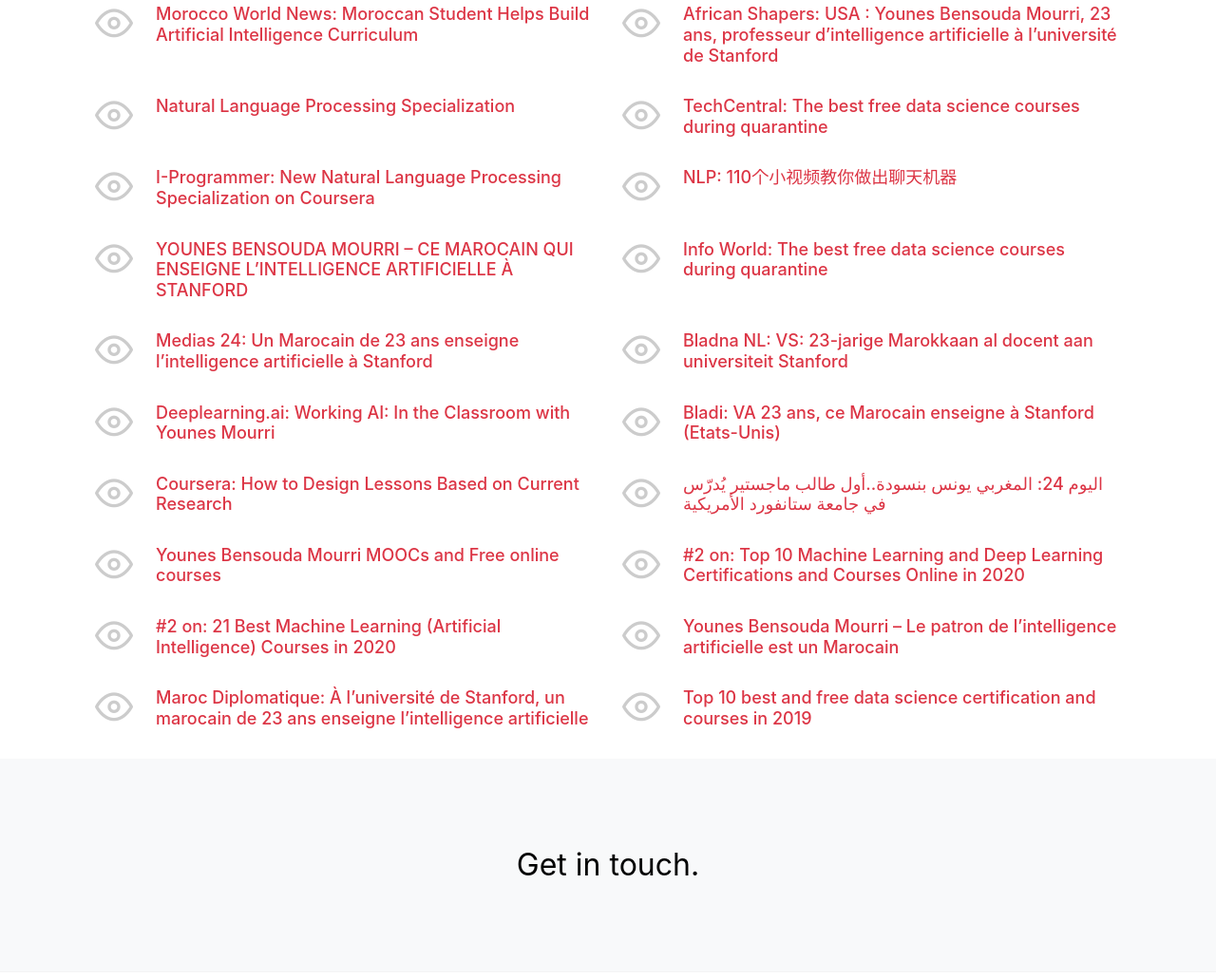
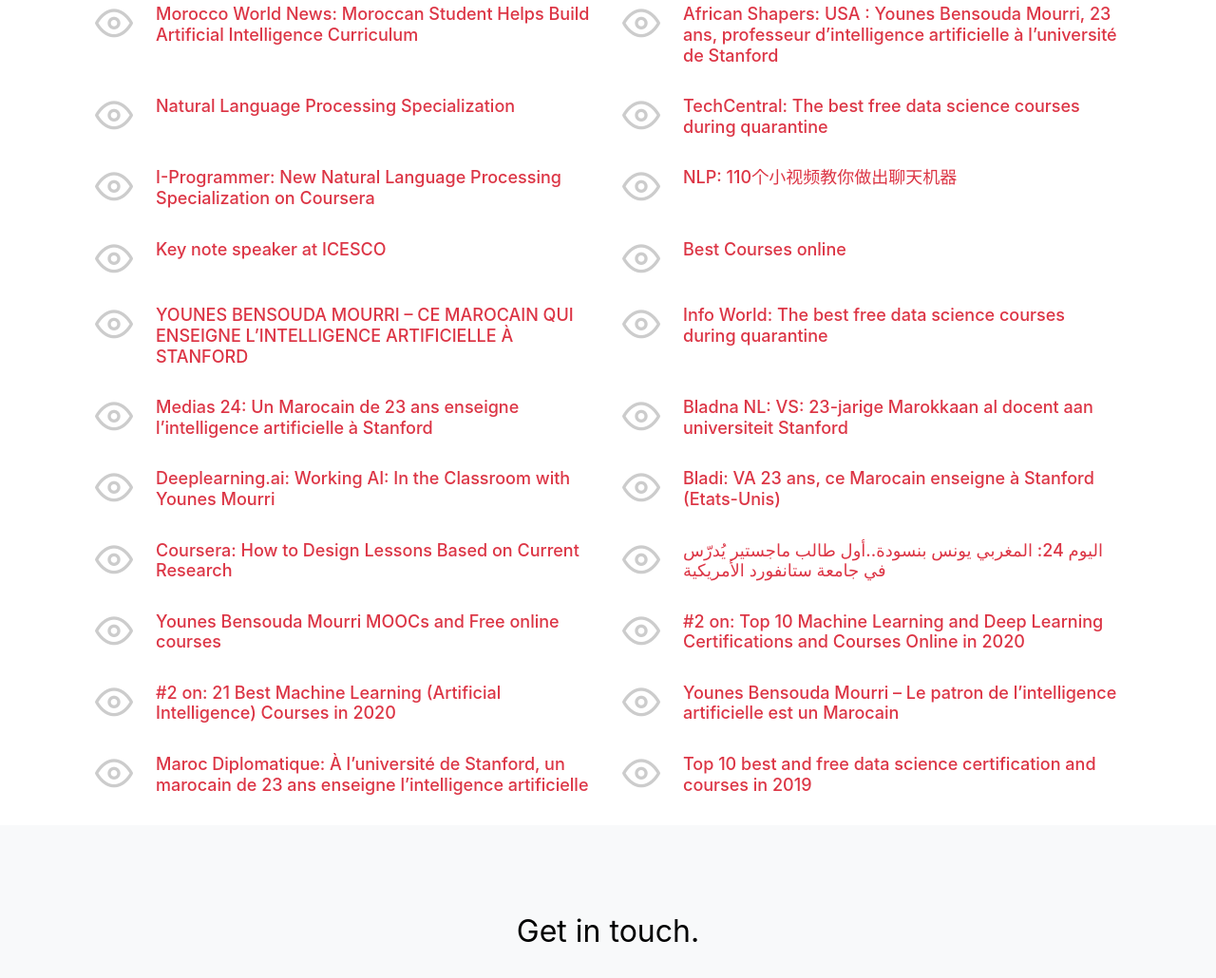
Before and after one commit to YounesBensoudaMourri/younesbensoudamourri.github.io, a plain HTML site: page news.html in a window 1280 px wide. Shown: the part 718-1748 px from the top of the page at 95% size. Drawn offline with Linux system fonts and the light colour scheme; files whose address does not match are found by name.

Commit message:
added links

```diff
--- a/news.html
+++ b/news.html
@@ -168,6 +168,28 @@
                   </div>
                </div>
 
+               <div class="row">
+                  <div class="col-md-6" data-aos="fade-up" data-aos-delay="100">
+                     <div class="media templateux-media mb-4">
+                        <div class="mr-4 icon">
+                           <span class="icon-eye display-3"></span>
+                        </div>
+                        <div class="media-body">
+                           <h3 class="h5"><a href="https://www.youtube.com/watch?v=QVoQGEDfEYc&t=1s"> Key note speaker at ICESCO </a></h3>
+                        </div>
+                     </div>
+                  </div>
+                  <div class="col-md-6" data-aos="fade-up" data-aos-delay="200">
+                     <div class="media templateux-media mb-4">
+                        <div class="mr-4 icon">
+                           <span class="icon-eye display-3"></span>
+                        </div>
+                        <div class="media-body">
+                           <h3 class="h5"><a href="https://www.aitimejournal.com/best-online-data-science-and-machine-learning-courses#Neural_Networks_and_Deep_Learning_by_deeplearning.ai"> Best Courses online</a> </h3>
+                        </div>
+                     </div>
+                  </div>
+               </div>
 
                <div class="row">
                   <div class="col-md-6" data-aos="fade-up" data-aos-delay="100">
```
